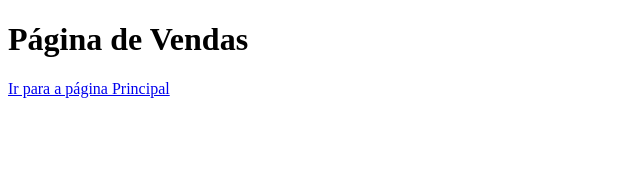
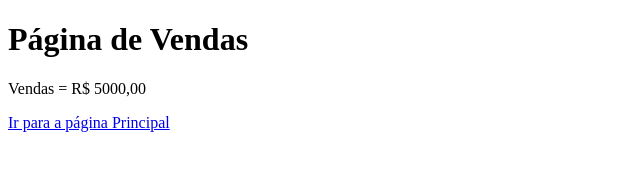
Before and after one commit to wagnerelvio/aulagithub, a plain HTML site: page vendas.html in a window 1280 px wide. Shown: the whole page, without its empty margins (0-640 px from the left). Drawn offline with Linux system fonts and the light colour scheme.

Commit message:
Acrescentado valor das vendas

```diff
--- a/vendas.html
+++ b/vendas.html
@@ -4,10 +4,11 @@
     <meta charset="UTF-8">
     <meta http-equiv="X-UA-Compatible" content="IE=edge">
     <meta name="viewport" content="width=device-width, initial-scale=1.0">
-    <title>Document</title>
+    <title>Vendas</title>
 </head>
 <body>
     <h1>Página de Vendas</h1>
+    <p>Vendas = R$ 5000,00</p>
     <a href="index.html">Ir para a página Principal</a>
 </body>
 </html>
```
Also changed, not shown: index.html (+1 -1 lines).
